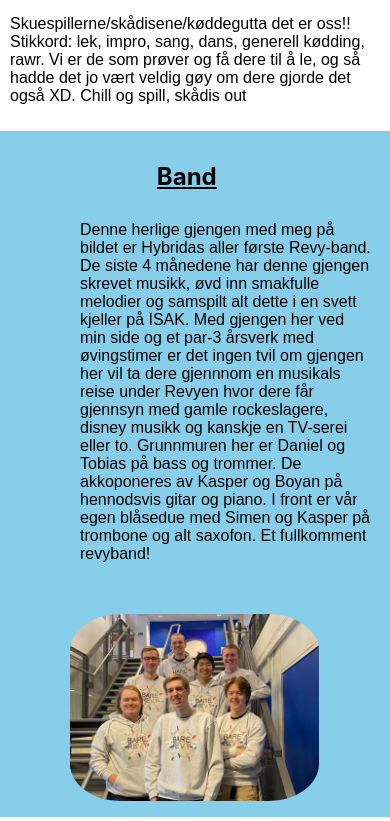
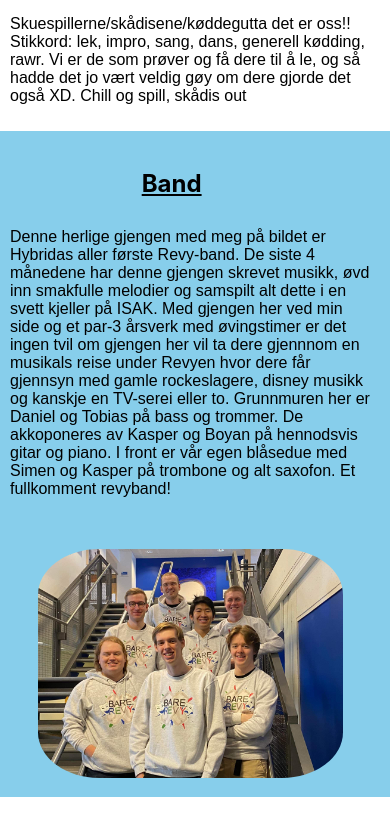
Before and after one commit to johafr/Hybridarevyen, a React (Create React App) app: page / in a window 390 px wide. Shown: the part 5620-6441 px from the top of the page. Built offline with nearby package versions, Linux system fonts and the light colour scheme; grey boxes are pictures that could not be loaded.

Commit message:
updates and styling

```diff
--- a/src/App.css
+++ b/src/App.css
@@ -403,6 +403,9 @@ h2 {
   body {
     background: skyblue;
   }
+  .undergruppetekstreverse {
+    margin-left: 20px;
+  }
 
   html,
   body {
@@ -463,7 +466,6 @@ h2 {
     object-fit: cover;
     border-radius: 20%;
     margin-top: 25px;
-    margin-left: 0% !important;
     margin-bottom: 4%;
   }
 
@@ -471,7 +473,7 @@ h2 {
     text-decoration: underline;
     margin-top: 10%;
     text-align: -webkit-center;
-    margin-right: 35%;
+    margin-right: 20% !important;
   }
 
   p {
```
